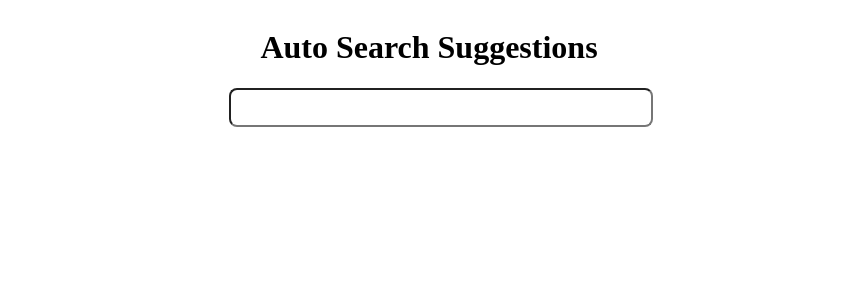
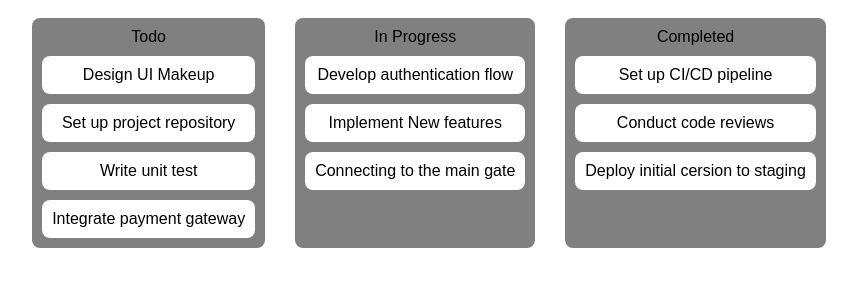
Before and after one commit to ajaykumar-21/Machine-Coding-Questions, a React (Create React App) app: page / in a window 1280 px wide. Shown: the top 300 px of the page, without its empty margins (211-1068 px from the left). Built offline with nearby package versions, Linux system fonts and the light colour scheme.

Commit message:
practice with drag and drop component

```diff
--- a/src/components/Practics/Practics.js
+++ b/src/components/Practics/Practics.js
@@ -1,110 +1,78 @@
-import React, { useEffect, useRef, useState } from "react";
+import { useRef, useState } from "react";
 import styles from "./Practics.module.css";
 
-const FAILURE_COUNT = 10;
-const LATENCY = 200;
-
-function getRandomBool(n) {
-  const threshold = 1000;
-  if (n > threshold) n = threshold;
-  return Math.floor(Math.random() * threshold) % n === 0;
-}
-
-function getSuggestions(text) {
-  var pre = "pre";
-  var post = "post";
-  var results = [];
-  if (getRandomBool(2)) {
-    results.push(pre + text);
-  }
-  if (getRandomBool(2)) {
-    results.push(text);
-  }
-  if (getRandomBool(2)) {
-    results.push(text + post);
-  }
-  if (getRandomBool(2)) {
-    results.push(pre + text + post);
-  }
-  return new Promise((resolve, reject) => {
-    const randomTimeout = Math.random() * LATENCY;
-    setTimeout(() => {
-      if (getRandomBool(FAILURE_COUNT)) {
-        reject();
-      } else {
-        resolve(results);
-      }
-    }, randomTimeout);
-  });
-}
+const initialData = {
+  Todo: [
+    "Design UI Makeup",
+    "Set up project repository",
+    "Write unit test",
+    "Integrate payment gateway",
+  ],
+  "In Progress": [
+    "Develop authentication flow",
+    "Implement New features",
+    "Connecting to the main gate",
+  ],
+  Completed: [
+    "Set up CI/CD pipeline",
+    "Conduct code reviews",
+    "Deploy initial cersion to staging",
+  ],
+};
 
 function Practics() {
-  const [query, setQuery] = useState("");
-  const [suggestions, setSuggestions] = useState([]);
-  const suggestionArea = useRef();
-  const inputRef = useRef();
-  const [visible, setVisible] = useState(false);
-  console.log(visible);
+  const [data, setData] = useState(initialData);
+  const dragValue = useRef();
+  const dragkey = useRef();
 
-  const handleChange = (e) => {
-    const { value } = e.target;
-    setQuery(value);
-    makeApiCall(value);
+  const handleOnDragStart = (e, value, key) => {
+    dragValue.current = value;
+    dragkey.current = key;
+    e.target.style.opacity = ".5";
   };
 
-  const makeApiCall = async (text) => {
-    try {
-      const data = await getSuggestions(text);
-      setSuggestions(data);
-    } catch (error) {
-      setSuggestions([]);
-      console.error("Error while fetching the data", error);
-    }
+  const handleOnDrag = (key) => {
+    const value = dragValue.current;
+    const keys = dragkey.current;
+    const newData = { ...data };
+    newData[keys] = newData[keys].filter((item) => item !== value);
+    newData[key] = [...newData[key], value];
+    setData(newData);
   };
 
-  useEffect(() => {
-    document.addEventListener("click", (e) => {
-      if (
-        e.target !== suggestionArea.current &&
-        e.target !== inputRef.current
-      ) {
-        setVisible(false);
-      }
-    });
+  const handleOnDragEnd = (e) => {
+    e.target.style.opacity = "1";
+  };
 
-    return () => {
-      document.removeEventListener("click", () => {});
+  const handleOnDragOver = (e) => {
+    e.preventDefault();
   };
-  }, []);
 
   return (
-    <div className={styles.searchContainer}>
-      <h1>Auto Search Suggestions</h1>
-      <div className={styles.searchWrapper}>
-        <input
-          type="text"
-          value={query}
-          onChange={handleChange}
-          className={styles.searchInput}
-          onFocus={() => setVisible(true)}
-          ref={inputRef}
-        />
-        {visible && (
-          <div ref={suggestionArea}>
-            {suggestions &&
-              suggestions.map((suggestion, index) => (
+    <div className={styles.taskContainer}>
+      {Object.keys(data).map((key, index) => (
         <div
           key={index}
-                  onClick={() => setQuery(suggestion)}
-                  className={styles.suggestionList}
-                  // ref={suggestionArea}
+          className={styles.keyWrapper}
+          onDrop={() => handleOnDrag(key)}
+          onDragOver={handleOnDragOver}
         >
-                  {suggestion}
+          {key}
+          {data &&
+            data[key].map((value, idx) => (
+              <div
+                key={idx}
+                className={styles.taskWrapper}
+                draggable="true"
+                onDragStart={(e) => handleOnDragStart(e, value, key)}
+                onDragEnd={handleOnDragEnd}
+                // onDragOver={handleOnDragOver}
+              >
+                {value}
               </div>
             ))}
         </div>
-        )}
-      </div>
+      ))}
     </div>
   );
 }
--- a/src/components/Practics/Practics.module.css
+++ b/src/components/Practics/Practics.module.css
@@ -1,27 +1,22 @@
-.searchContainer {
+.taskContainer {
   display: flex;
-  flex-direction: column;
-  align-items: center;
+  justify-content: center;
+  width: auto;
+  height: auto;
+  padding: 10px;
+  gap: 30px;
+  font-family: sans-serif;
 }
 
-.searchInput {
+.keyWrapper {
+  background-color: gray;
+  border-radius: 8px;
+  padding-top: 10px;
+}
+
+.taskWrapper {
   padding: 10px;
   border-radius: 8px;
-  width: 100%;
+  background-color: white;
+  margin: 10px;
 }
-
-/* .suggestionArea {
-  text-align: start;
-} */
-
-.searchWrapper {
-  width: 400px;
-  text-align: start;
-}
-
-.suggestionList {
-  padding-top: 7px;
-  padding-left: 10px;
-  width: auto;
-  cursor: pointer;
-}
```
Lines whose indentation alone changed are shown as unchanged.
